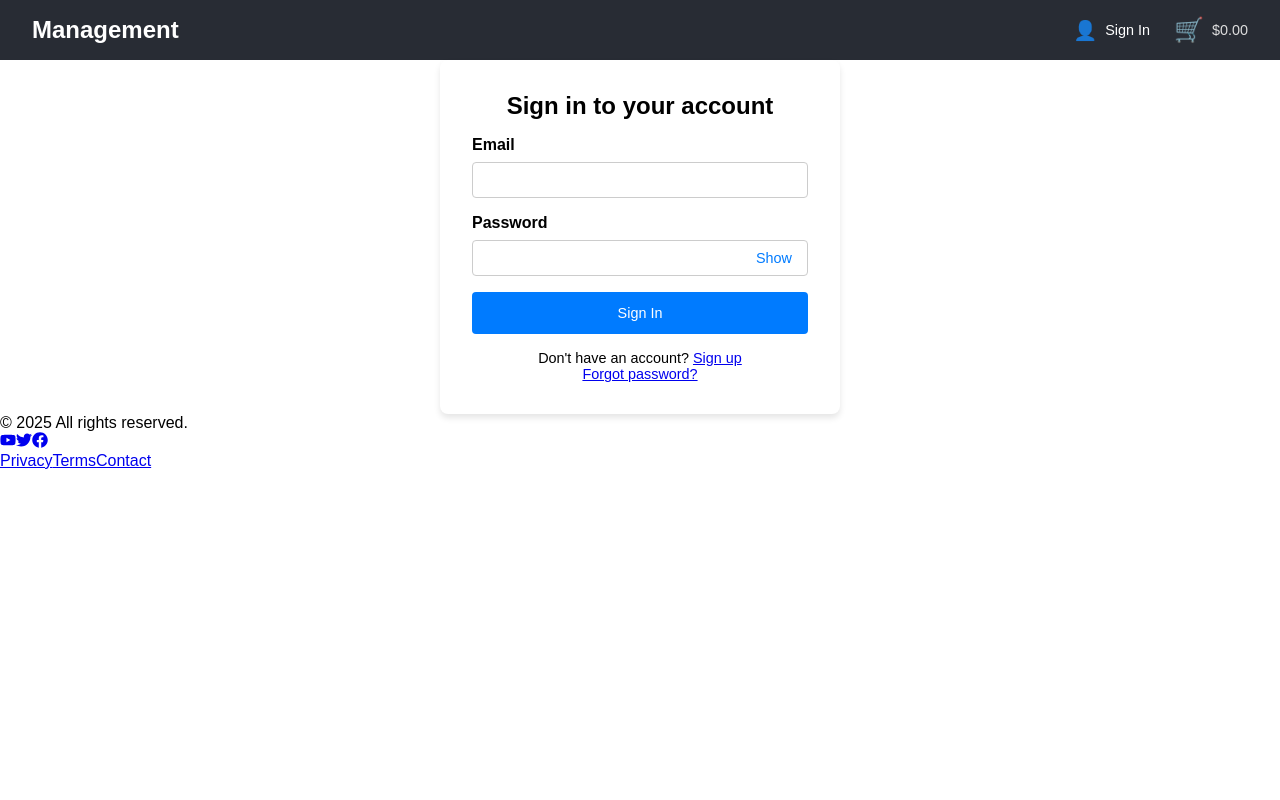
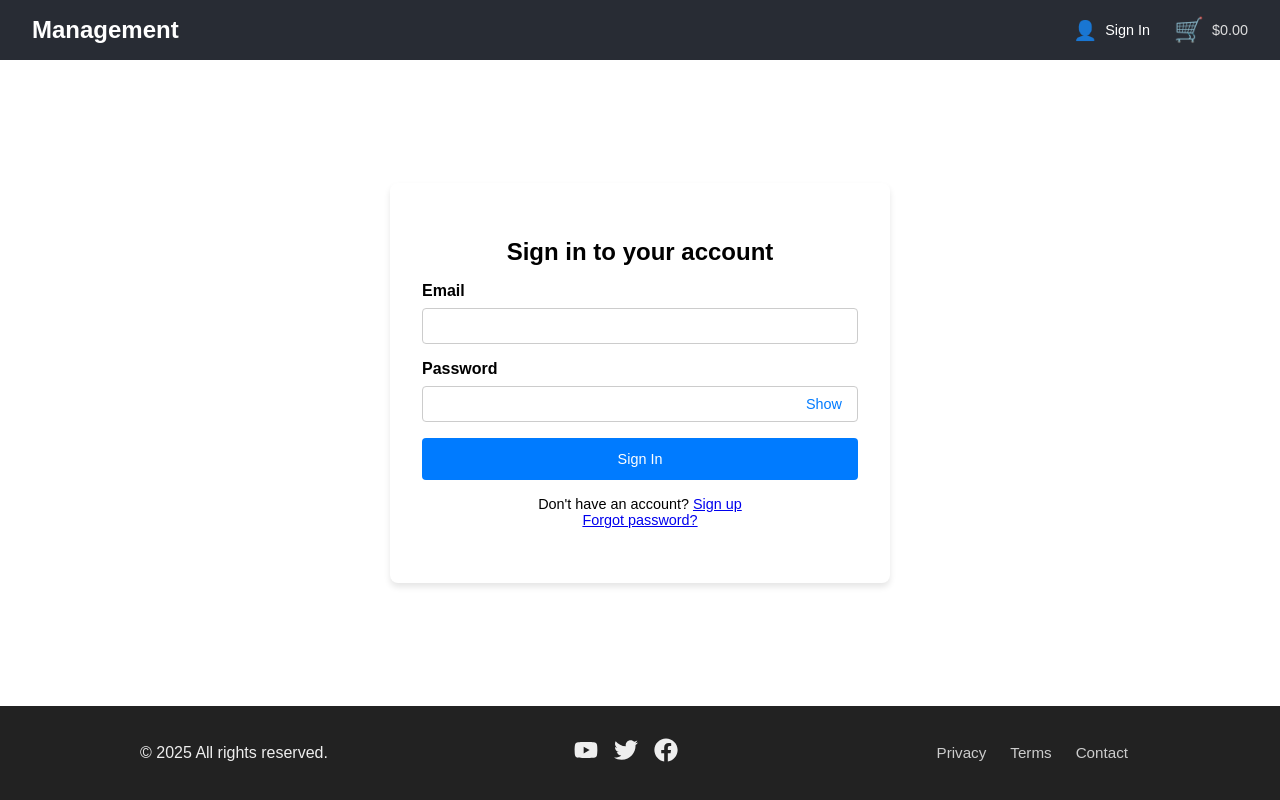
Before and after one commit to junlianglu/product-man-system, a React app in the folder frontend/: page /login in a window 1280 px wide. Built offline with nearby package versions, Linux system fonts and the light colour scheme; no server answers; the HTML template or start-up script is replaced by a standard one.

Commit message:
add styles for Footer, Error pages and adjust position of authform

```diff
--- a/frontend/src/App.css
+++ b/frontend/src/App.css
@@ -4,8 +4,32 @@
   box-sizing: border-box;
 }
 
-body, html {
-  width: 100%;
+html, body, #root {
   height: 100%;
+}
+
+body {
   font-family: Arial, sans-serif;
+  display: flex;
+  flex-direction: column;
+  min-height: 100vh;
 }
+
+#root {
+  display: flex;
+  flex-direction: column;
+  flex-grow: 1;
+}
+
+main {
+  flex-grow: 1;
+  padding: 1rem;
+}
+
+.auth-page {
+  display: flex;
+  justify-content: center;
+  align-items: center;
+  min-height: 100%;
+  padding: 2rem 1rem;
+}
--- a/frontend/src/App.jsx
+++ b/frontend/src/App.jsx
@@ -18,6 +18,7 @@ const App = () => {
     <BrowserRouter>
       <Navbar />
       <CartDrawer />
+      <main>
         <Routes>
           { /* Public Routes */ }
           <Route path='/login' element={<Login />} />
@@ -38,6 +39,7 @@ const App = () => {
 
           <Route path='*' element={<Error />} />
         </Routes>
+      </main>
       <Footer />
     </BrowserRouter>
   );
--- a/frontend/src/components/auth/AuthForm.jsx
+++ b/frontend/src/components/auth/AuthForm.jsx
@@ -102,7 +102,7 @@ const AuthForm = ({ type }) => {
         <form onSubmit={(e) => handleSubmit(e)} className={styles.authContainer}>
             <h1 className={styles.heading}>{heading}</h1>
             {showResetInstruction && (
-                <h2 className={styles.resetInstruction}>Enter your email address, we will send you the recovery link</h2>
+                <p className={styles.resetInstruction}>Enter your email address, we will send you the recovery link</p>
             )}
             <div className={styles.inputGroup}>
                 <label className={styles.label}>Email</label>
--- a/frontend/src/components/auth/AuthForm.module.css
+++ b/frontend/src/components/auth/AuthForm.module.css
@@ -1,5 +1,10 @@
 .authContainer {
-    max-width: 400px;
+    width: 100%;
+    max-width: 500px;
+    min-height: 400px;
+    display: flex;
+    flex-direction: column;
+    justify-content: center;
     margin: 0 auto;
     padding: 2rem;
     background-color: #ffffff;
@@ -14,7 +19,7 @@
 }
 
 .resetInstruction {
-    font-size: 1.2rem;
+    font-size: 0.9rem;
     margin-bottom: 1rem;
     text-align: center;
 }
--- a/frontend/src/pages/Error.jsx
+++ b/frontend/src/pages/Error.jsx
@@ -1,10 +1,11 @@
 import { useNavigate } from 'react-router-dom';
+import styles from './Error.module.css';
 
 const Error = () => {
     const navigate = useNavigate();
 
     return (
-        <div>
+        <div className={styles.errorPage}>
             <h1>Oops, something went wrong!</h1>
             <button onClick={() => navigate('/')}>Go Home</button>
         </div>
--- /dev/null
+++ b/frontend/src/pages/Error.module.css
@@ -0,0 +1,31 @@
+.errorPage {
+    display: flex;
+    flex-direction: column;
+    align-items: center;
+    justify-content: center;
+    min-height: calc(100vh - 160px); /* Account for navbar + footer */
+    padding: 2rem;
+    background-color: #f8f9fa;
+    text-align: center;
+}
+
+.errorPage h1 {
+    font-size: 2rem;
+    color: #dc3545;
+    margin-bottom: 1.5rem;
+}
+
+.errorPage button {
+    padding: 0.75rem 1.5rem;
+    font-size: 1rem;
+    background-color: #007bff;
+    color: white;
+    border: none;
+    border-radius: 6px;
+    cursor: pointer;
+    transition: background-color 0.2s ease-in-out;
+}
+
+.errorPage button:hover {
+    background-color: #0056b3;
+}
--- a/frontend/src/pages/Footer.jsx
+++ b/frontend/src/pages/Footer.jsx
@@ -4,18 +4,19 @@ import {
     FaTwitter,
     FaFacebook,
 } from 'react-icons/fa';
+import styles from './Footer.module.css';
 
 const Footer = () => {
     return (
-        <footer>
-            <div>
+        <footer className={styles.footer}>
+            <div className={styles.footerContent}>
                 <p>&copy; {new Date().getFullYear()} All rights reserved.</p>
-                <div>
+                <div className={styles.socialIcons}>
                     <a href="https://youtube.com" target='_blank' rel='noreferrer'><FaYoutube /></a>
                     <a href="https://twitter.com" target='_blank' rel='noreferrer'><FaTwitter /></a>
                     <a href="https://facebook.com" target='_blank' rel='noreferrer'><FaFacebook /></a>
                 </div>
-                <div>
+                <div className={styles.footerLinks}>
                     <Link to='/privacy'>Privacy</Link>
                     <Link to='/terms'>Terms</Link>
                     <Link to='/contact'>Contact</Link>
--- /dev/null
+++ b/frontend/src/pages/Footer.module.css
@@ -0,0 +1,50 @@
+.footer {
+    background-color: #222;
+    color: #eee;
+    padding: 2rem 1rem;
+    text-align: center;
+    margin-top: auto;
+}
+
+.footerContent {
+    display: flex;
+    flex-direction: column;
+    align-items: center;
+    gap: 1rem;
+}
+
+.socialIcons a {
+    color: #eee;
+    font-size: 1.5rem;
+    margin: 0 0.5rem;
+    transition: color 0.3s ease;
+}
+
+.socialIcons a:hover {
+    color: #ff3d00;
+}
+
+.footerLinks a {
+    margin: 0 0.75rem;
+    color: #ccc;
+    text-decoration: none;
+    font-size: 0.95rem;
+    transition: color 0.3s ease;
+}
+
+.footerLinks a:hover {
+    color: #fff;
+}
+
+@media (min-width: 600px) {
+    .footerContent {
+      flex-direction: row;
+      justify-content: space-between;
+      max-width: 1000px;
+      margin: 0 auto;
+    }
+
+    .footer {
+      text-align: left;
+    }
+}
--- a/frontend/src/pages/auth/Login.jsx
+++ b/frontend/src/pages/auth/Login.jsx
@@ -2,7 +2,7 @@ import AuthForm from "../../components/auth/AuthForm.jsx";
 
 const Login = () => {
     return (
-        <div>
+        <div className="auth-page">
             <AuthForm type='login' />
         </div>
     );
--- a/frontend/src/pages/auth/ResetPassword.jsx
+++ b/frontend/src/pages/auth/ResetPassword.jsx
@@ -2,7 +2,7 @@ import AuthForm from "../../components/auth/AuthForm.jsx";
 
 const ResetPassword = () => {
     return (
-        <div>
+        <div className="auth-page">
             <AuthForm type='reset' />
         </div>
     );
--- a/frontend/src/pages/auth/Signup.jsx
+++ b/frontend/src/pages/auth/Signup.jsx
@@ -2,7 +2,7 @@ import AuthForm from "../../components/auth/AuthForm.jsx";
 
 const Signup = () => {
     return (
-        <div>
+        <div className="auth-page">
             <AuthForm type='signup' />
         </div>
     );
```
Lines whose indentation alone changed are shown as unchanged.
